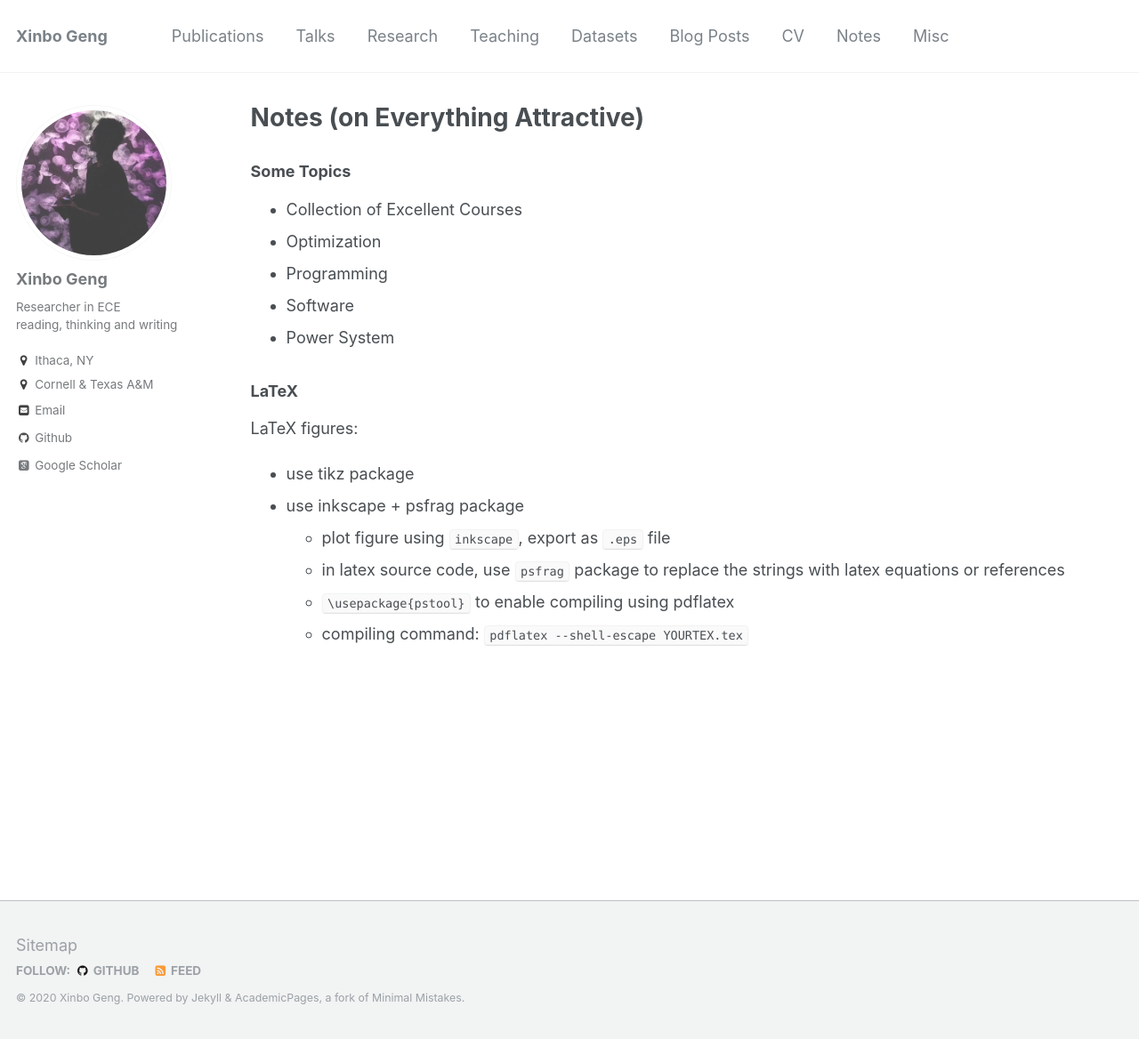
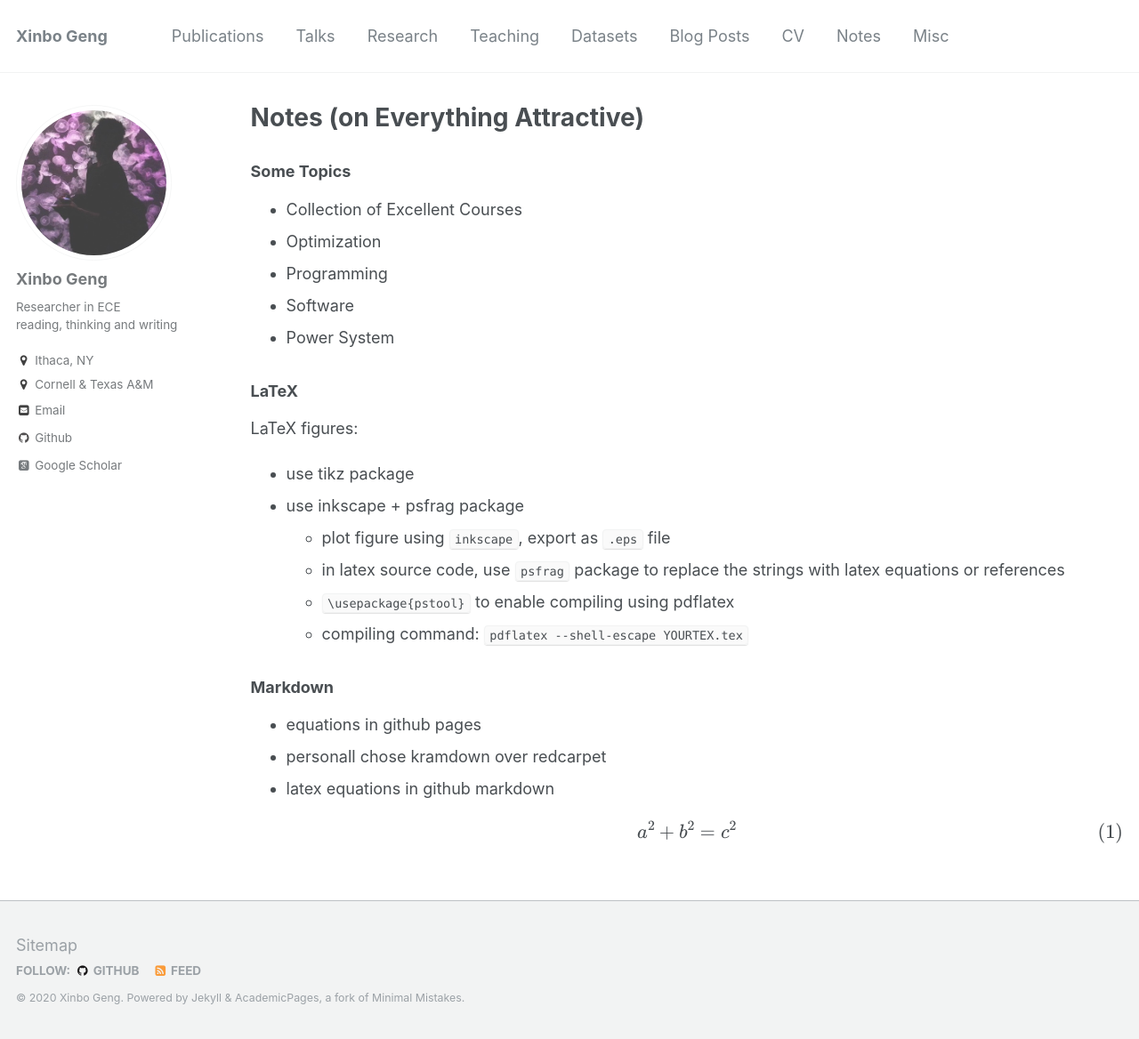
Before and after one commit to xb00dx/xb00dx.github.io, a Jekyll site: the page built from _pages/notes.md, in a window 1280 px wide and 1168 px high. Shown: the whole window at 89% size. Built offline with Jekyll 4.4.1, drawn with Linux system fonts in a browser that asks for light colours; some web fonts are replaced; formulas are drawn with MathJax 3.

Commit message:
testing markdown equations

```diff
--- a/_pages/notes.md
+++ b/_pages/notes.md
@@ -24,3 +24,11 @@ LaTeX figures:
   - in latex source code, use `psfrag` package to replace the strings with latex equations or references
   - `\usepackage{pstool}` to enable compiling using pdflatex
   - compiling command: `pdflatex --shell-escape YOURTEX.tex`
+
+### Markdown
+- [equations in github pages](https://stackoverflow.com/questions/26275645/how-to-support-latex-in-github-pages)
+- personall chose kramdown over redcarpet
+- [latex equations in github markdown](https://stackoverflow.com/questions/11256433/how-to-show-math-equations-in-general-githubs-markdownnot-githubs-blog)
+
+
+$$a^2 + b^2 = c^2$$
```
